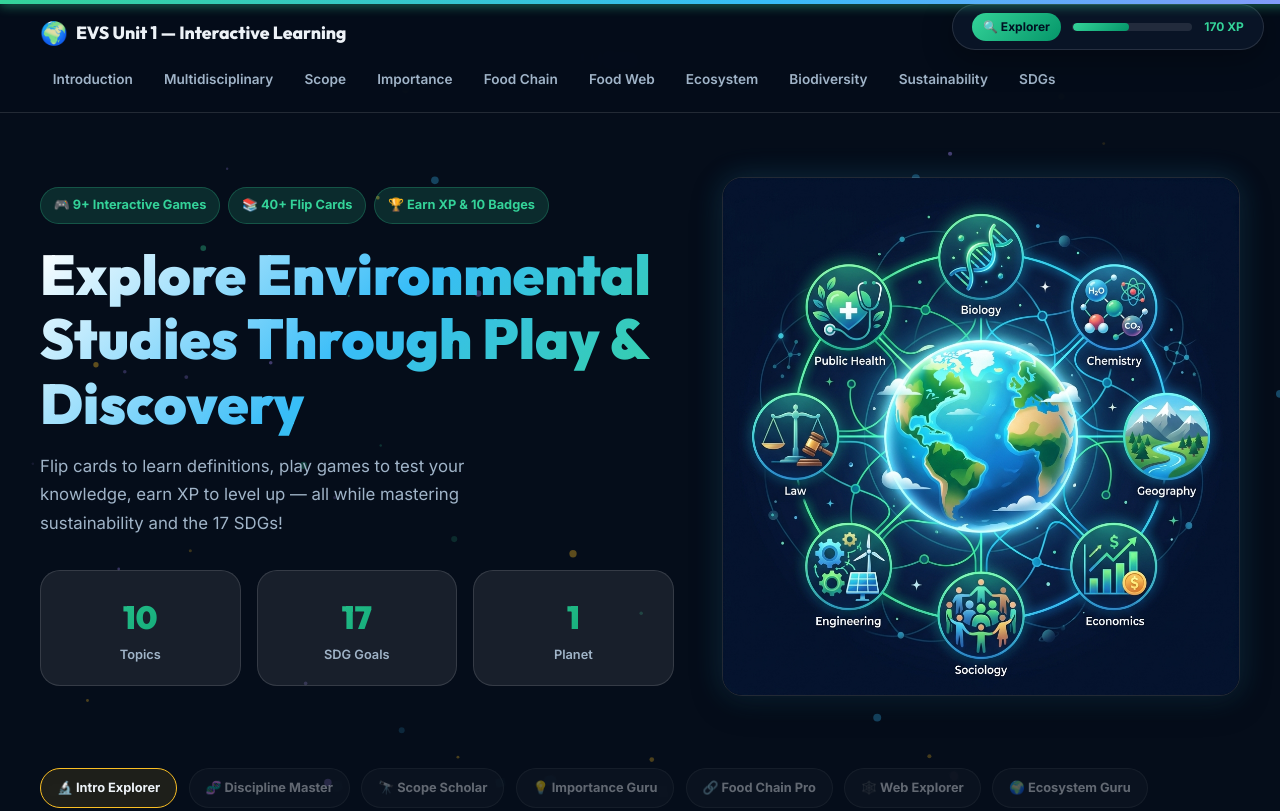
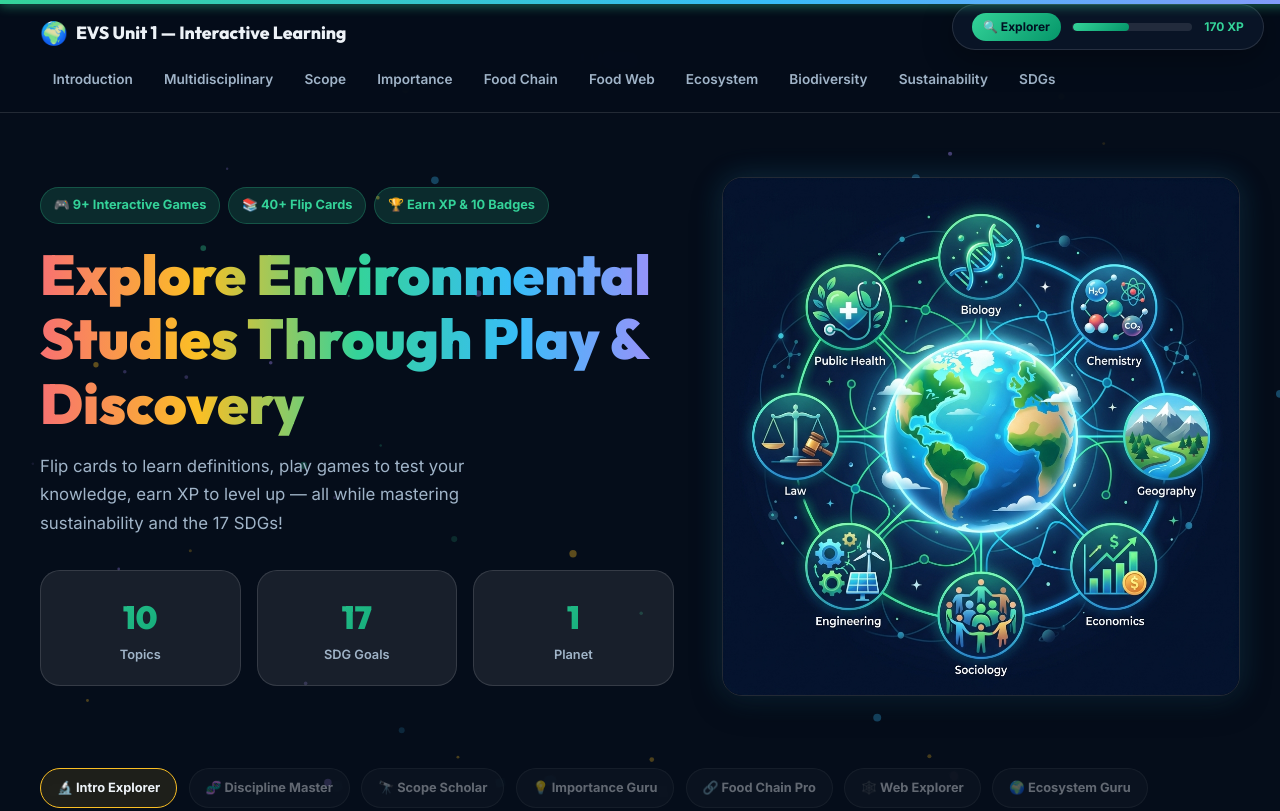
Before and after one commit to AjithRajendiran09/evs-interactive-webpage, a plain HTML site: page index.html in a window 1280 px wide. Shown: the top 811 px of the page. Drawn offline with Linux system fonts and the light colour scheme.

Commit message:
Make main heading text gradient more colorful

```diff
--- a/index.html
+++ b/index.html
@@ -120,7 +120,7 @@
     .hero h1 {
       font-size: clamp(2.2rem, 5vw, 3.5rem); font-weight: 900;
       line-height: 1.15; margin-bottom: 1rem;
-      background: linear-gradient(135deg, #fff 0%, var(--accent-blue) 50%, var(--accent-green) 100%);
+      background: linear-gradient(90deg, var(--accent-coral) 0%, var(--accent-amber) 25%, var(--accent-green) 50%, var(--accent-blue) 75%, var(--accent-purple) 100%);
       -webkit-background-clip: text; -webkit-text-fill-color: transparent;
       background-clip: text;
     }
```
